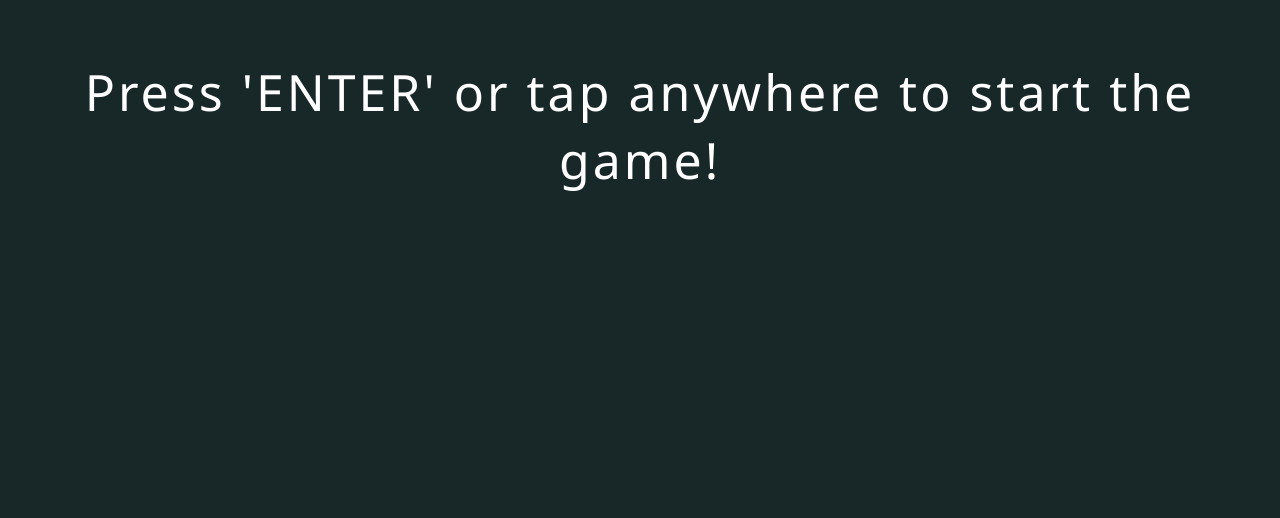
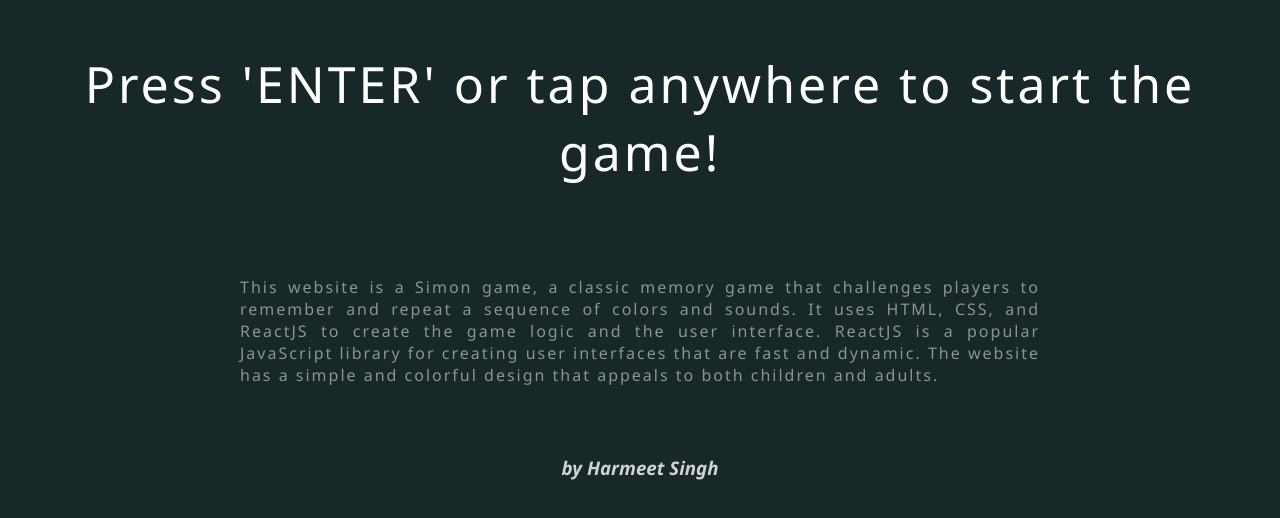
Before and after one commit to harmeet9013/simon-game, a React (Vite) app: page / in a window 1280 px wide. Shown: the top 518 px of the page. Built offline with nearby package versions, Linux system fonts and the light colour scheme.

Commit message:
Description and credits added.

```diff
--- a/src/App.jsx
+++ b/src/App.jsx
@@ -10,7 +10,7 @@ export default function App() {
     const playAudio = new Audio();
 
     return (
-        <div>
+        <div className="container">
             <Heading
                 level={level}
                 setLevel={setLevel}
@@ -29,6 +29,16 @@ export default function App() {
                 setShouldAnimate={setShouldAnimate}
                 playAudio={playAudio}
             />
+            <p className="desc-para">
+                This website is a Simon game, a classic memory game that
+                challenges players to remember and repeat a sequence of colors
+                and sounds. It uses HTML, CSS, and ReactJS to create the game
+                logic and the user interface. ReactJS is a popular JavaScript
+                library for creating user interfaces that are fast and dynamic.
+                The website has a simple and colorful design that appeals to
+                both children and adults.
+            </p>
+            <h3 className="created-by">by Harmeet Singh</h3>
         </div>
     );
 }
--- a/src/index.css
+++ b/src/index.css
@@ -4,11 +4,15 @@ body {
     font-family: "Segoe UI", Tahoma, Geneva, Verdana, sans-serif;
 }
 
+.container {
+    display: block;
+    align-items: center;
+    text-align: center;
+    justify-content: center;
+}
+
 .headingContainer {
-    display: flex;
-    justify-content: center;
     margin: auto;
-    text-align: center;
     transition: all 200ms ease;
 }
 
@@ -18,7 +22,6 @@ body {
     font-family: "Segoe UI", Tahoma, Geneva, Verdana, sans-serif;
     letter-spacing: 3px;
     font-weight: 500;
-
     font-size: 50px;
     margin-top: 50px;
 }
@@ -43,6 +46,22 @@ body {
     animation: button-animation 0.3s;
 }
 
+.desc-para {
+    color: rgba(255, 255, 255, 0.5);
+    letter-spacing: 2px;
+    margin: auto;
+    margin-top: 40px;
+    width: auto;
+    max-width: 800px;
+    text-align: justify;
+    padding: 50px;
+}
+
+.created-by {
+    color: rgba(255, 255, 255, 0.8);
+    font-style: italic;
+}
+
 @keyframes button-animation {
     0% {
         transform: scale(1);
```
